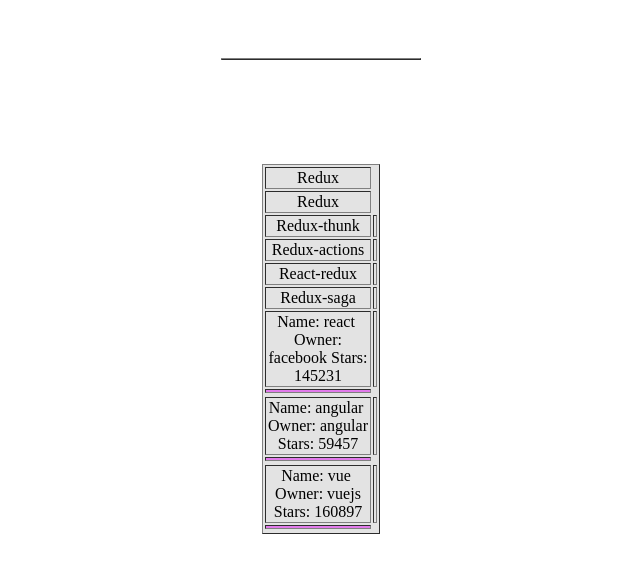
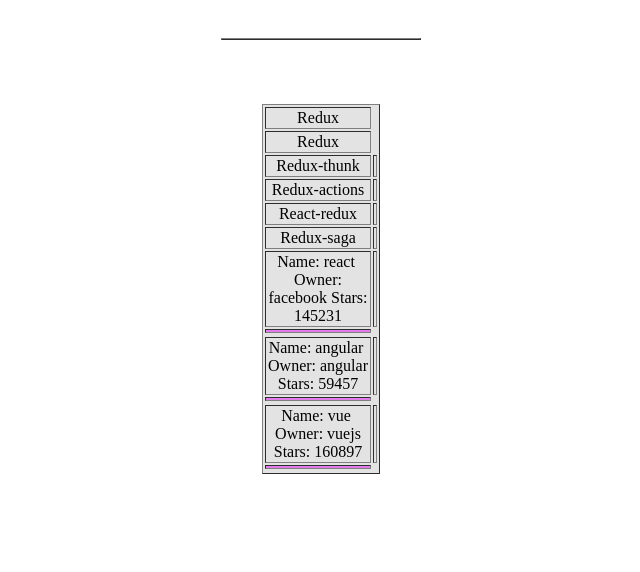
Before and after one commit to PeterIsch616/Alt-trial-rep-4.3.6, a plain HTML site: page index.html in a window 1280 px wide. Shown: the whole page, without its empty margins (319-959 px from the left). Drawn offline with Linux system fonts and the light colour scheme.

Commit message:
Update index.html

```diff
--- a/index.html
+++ b/index.html
@@ -34,7 +34,7 @@
 </table>
  <style>
  table {
-    margin-top: 50px; /*Отступ сверху*/
+    margin-top: 30px; /*Отступ сверху*/
   }
  </style>
 </body>
```
